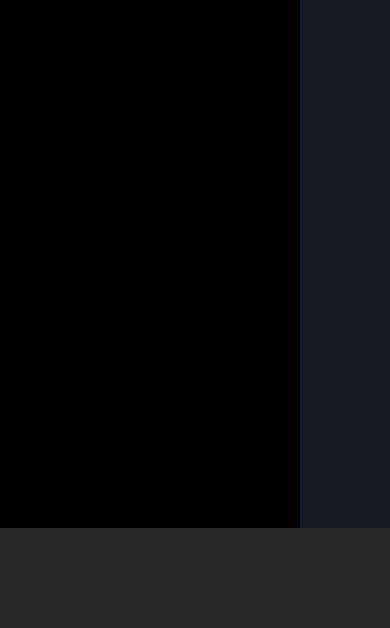
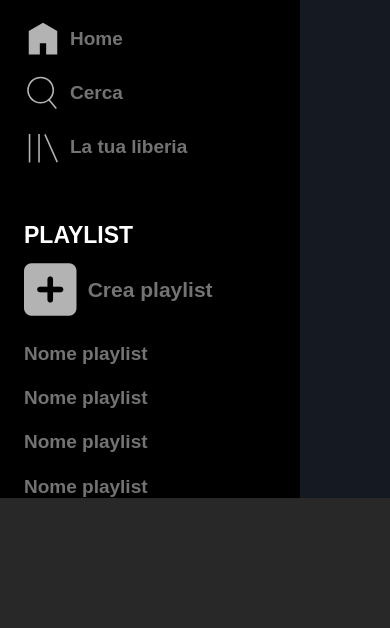
Before and after one commit to VoilaSecari/html-css-spotifyweb, a plain HTML site: page index.html in a window 390 px wide. Shown: the part 216-844 px from the top of the page. Drawn offline with Linux system fonts and the light colour scheme.

Commit message:
sidebar full (no responsive yet)

```diff
--- a/index.html
+++ b/index.html
@@ -24,7 +24,72 @@
     <div class="wrapper">
       <div class="contenuto-wrapper-top">
         <!-- SIDEBAR -->
-        <div class="sidebar"></div>
+        <div class="sidebar">
+          <!-- LOGO -->
+          <div class="logo-sidebar">
+            <img src="./IMG/logo.svg" alt="Logo Spotify" id="logo-intero" />
+            <img
+              src="./IMG/logo-small.svg"
+              alt="Logo icona Spotify"
+              id="logo-small"
+            />
+          </div>
+
+          <!-- NAVIGATION -->
+          <div class="navigation-sidebar">
+            <ul>
+              <li class="home">
+                <div class="contenitore-navigation-list">
+                  <img src="./IMG/home.svg" alt="Icona Home" />
+                  <h6>Home</h6>
+                </div>
+              </li>
+              <li class="search">
+                <div class="contenitore-navigation-list">
+                  <img src="./IMG/search.svg" alt="Icona Cerca" />
+                  <h6>Cerca</h6>
+                </div>
+              </li>
+              <li class="library">
+                <div class="contenitore-navigation-list">
+                  <img src="./IMG/libreria.svg" alt="Icona Libreria" />
+                  <h6>La tua liberia</h6>
+                </div>
+              </li>
+            </ul>
+          </div>
+
+          <!-- PLAYLIST -->
+          <div class="playlist-sidebar">
+            <h4>PLAYLIST</h4>
+            <div class="crea-playlist">
+              <i class="fa-solid fa-square-plus"></i>
+              <h5>Crea playlist</h5>
+            </div>
+            <ul>
+              <li><h6>Nome playlist</h6></li>
+              <li><h6>Nome playlist</h6></li>
+              <li><h6>Nome playlist</h6></li>
+              <li><h6>Nome playlist</h6></li>
+              <li><h6>Nome playlist</h6></li>
+              <li><h6>Nome playlist</h6></li>
+              <li><h6>Nome playlist</h6></li>
+            </ul>
+          </div>
+
+          <!-- USER -->
+          <div class="user-sidebar">
+            <div class="installa-user">
+              <img src="./IMG/download.svg" alt="Download" />
+              <h6>Installa app</h6>
+            </div>
+            <hr />
+            <div class="login-user">
+              <img src="./IMG/profile.svg" alt="Foto profilo" />
+              <h4>John Doe</h4>
+            </div>
+          </div>
+        </div>
 
         <!-- MAIN -->
         <main></main>
--- a/style.css
+++ b/style.css
@@ -2,6 +2,7 @@
 
 * {
   margin: 0;
+  color: rgb(115, 115, 115);
 }
 
 img {
@@ -41,7 +42,7 @@ a {
 /* ********** RESPONSIVE X-SMALL --> 'TILL 480PX ************** */
 
 .contenuto-wrapper-top {
-  height: calc(100% - 100px);
+  height: calc(100% - 130px);
   overflow: hidden;
 
   display: flex;
@@ -61,7 +62,7 @@ main {
 /* ************ PLAYBAR ************** */
 
 .playbar {
-  height: 100px;
+  height: 130px;
   background-color: rgb(40, 40, 40);
 }
 
@@ -70,4 +71,152 @@ main {
 .sidebar {
   width: 300px;
   background-color: black;
+
+  display: flex;
+  flex-direction: column;
 }
+
+/* *SIDEBAR LOGO* */
+
+#logo-intero {
+  width: 200px;
+  padding: 1.5rem;
+
+  /* per mobile display none */
+}
+
+#logo-small {
+  width: 40px;
+  padding: 1.5rem;
+}
+
+/* *SIDEBAR NAVIGATION */
+
+.sidebar > .navigation-sidebar,
+.sidebar > .playlist-sidebar {
+  padding: 1.5rem;
+  text-align: left;
+  /* debug */
+  /* height: 180px; */
+}
+
+.navigation-sidebar > ul,
+.playlist-sidebar > ul {
+  padding-inline-start: 0px;
+}
+
+.navigation-sidebar li {
+  padding-bottom: 0.5rem;
+  padding-top: 0.5rem;
+}
+
+.contenitore-navigation-list {
+  display: flex;
+  align-items: center;
+}
+
+.navigation-sidebar img {
+  width: 38px;
+  text-align: left;
+  display: inline;
+  opacity: 70%;
+
+  padding-right: 0.5rem;
+}
+
+.navigation-sidebar h6,
+.playlist-sidebar h6 {
+  display: inline;
+  font-size: 19px;
+}
+
+/* HOVER */
+
+.contenitore-navigation-list:hover {
+  cursor: pointer;
+}
+
+.contenitore-navigation-list:hover img {
+  opacity: 100%;
+}
+
+.contenitore-navigation-list:hover h6 {
+  color: white;
+}
+
+/* *SIDEBAR PLAYLIST* */
+
+.sidebar > .playlist-sidebar {
+  flex-grow: 1;
+}
+
+.playlist-sidebar h6 {
+  display: inline;
+  font-size: 19px;
+  color: rgb(115, 115, 115);
+}
+
+.playlist-sidebar li {
+  padding-top: 0.7rem;
+  padding-bottom: 0.7rem;
+}
+
+.crea-playlist {
+  display: flex;
+  align-items: center;
+
+  padding-top: 0.7rem;
+  padding-bottom: 0.7rem;
+}
+
+.crea-playlist h5 {
+  font-size: 21px;
+}
+
+.fa-square-plus {
+  color: white;
+  opacity: 70%;
+  font-size: 60px;
+  padding-right: 0.7rem;
+}
+
+.playlist-sidebar h4,
+.user-sidebar h4 {
+  color: white;
+  font-size: 23px;
+}
+
+/* *SIDEBAR USER* */
+
+.installa-user,
+.login-user {
+  display: flex;
+  align-items: center;
+
+  padding-top: 1rem;
+  padding-bottom: 1rem;
+  padding-left: 1.5rem;
+}
+
+.user-sidebar .installa-user img {
+  width: 17px;
+  padding-right: 0.5rem;
+  opacity: 70%;
+}
+
+.user-sidebar .installa-user h6 {
+  font-size: 19px;
+}
+
+.user-sidebar .login-user img {
+  width: 38px;
+  height: 38px;
+  background-color: gray;
+  border-radius: 19px;
+  margin-right: 0.7rem;
+}
+
+.user-sidebar hr {
+  color: rgb(113, 113, 113);
+  margin: 0 1.5rem;
+}
```
